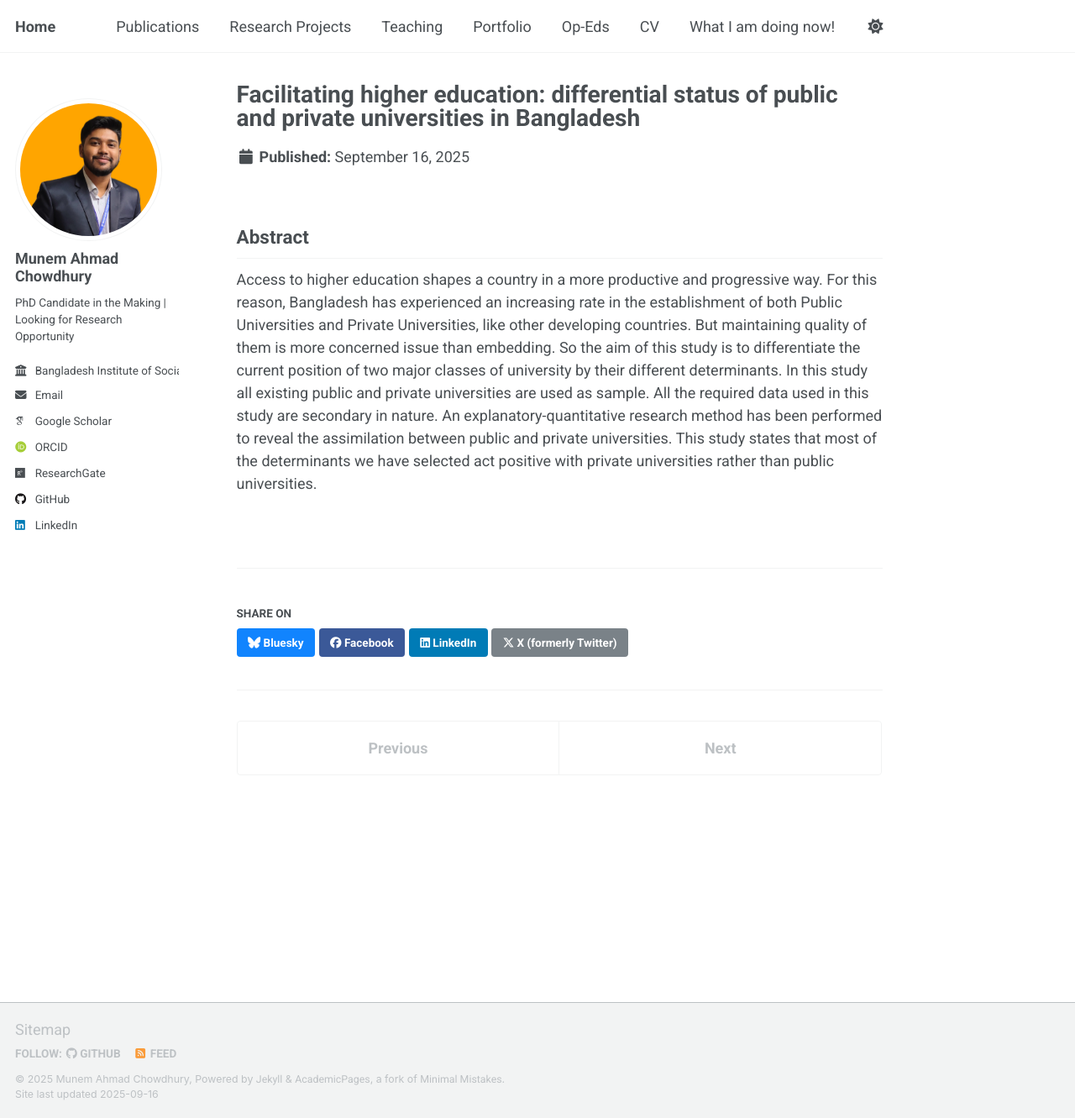
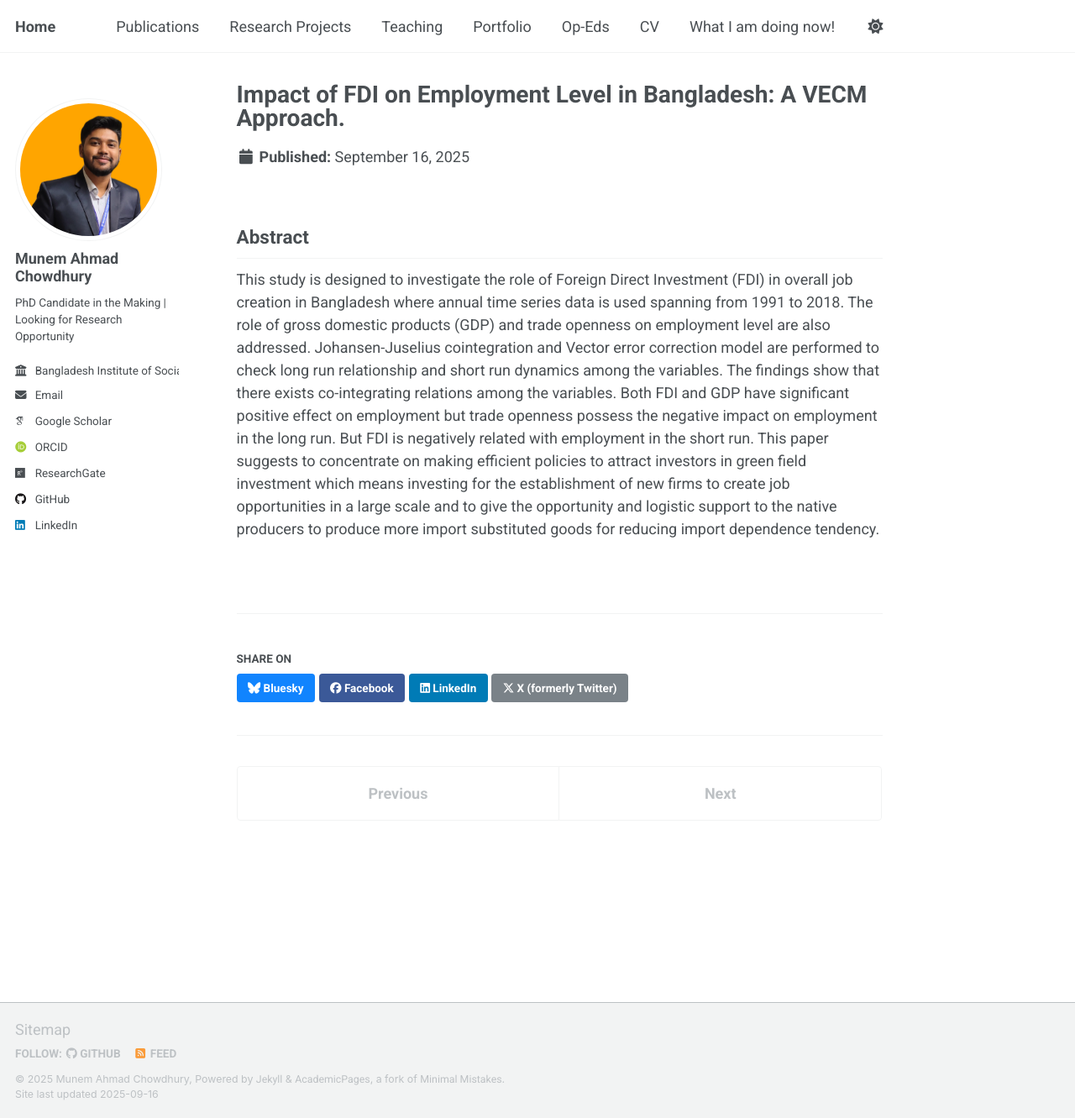
Before and after one commit to munemahmad/munemahmad.github.io, a Jekyll site: the page built from _publications/paper2-abstract.md, in a window 1280 px wide and 1331 px high. Shown: the whole window at 84% size. Built offline with Jekyll 4.4.1, drawn with Linux system fonts in a browser that asks for light colours; some web fonts are replaced; a script that is not in the unit is left out.

Commit message:
Update paper2-abstract.md

```diff
--- a/_publications/paper2-abstract.md
+++ b/_publications/paper2-abstract.md
@@ -1,11 +1,11 @@
 ---
 layout: single
-title: "Facilitating higher education: differential status of public and private universities in Bangladesh"
-permalink: /publications/paper1-abstract/
+title: "Impact of FDI on Employment Level in Bangladesh: A VECM Approach."
+permalink: /publications/paper2-abstract/
 author_profile: true
 ---
 
 
 ## Abstract
 
-Access to higher education shapes a country in a more productive and progressive way. For this reason, Bangladesh has experienced an increasing rate in the establishment of both Public Universities and Private Universities, like other developing countries. But maintaining quality of them is more concerned issue than embedding. So the aim of this study is to differentiate the current position of two major classes of university by their different determinants. In this study all existing public and private universities are used as sample. All the required data used in this study are secondary in nature. An explanatory-quantitative research method has been performed to reveal the assimilation between public and private universities. This study states that most of the determinants we have selected act positive with private universities rather than public universities.
+This study is designed to investigate the role of Foreign Direct Investment (FDI) in overall job creation in Bangladesh where annual time series data is used spanning from 1991 to 2018. The role of gross domestic products (GDP) and trade openness on employment level are also addressed. Johansen-Juselius cointegration and Vector error correction model are performed to check long run relationship and short run dynamics among the variables. The findings show that there exists co-integrating relations among the variables. Both FDI and GDP have significant positive effect on employment but trade openness possess the negative impact on employment in the long run. But FDI is negatively related with employment in the short run. This paper suggests to concentrate on making efficient policies to attract investors in green field investment which means investing for the establishment of new firms to create job opportunities in a large scale and to give the opportunity and logistic support to the native producers to produce more import substituted goods for reducing import dependence tendency.
```
